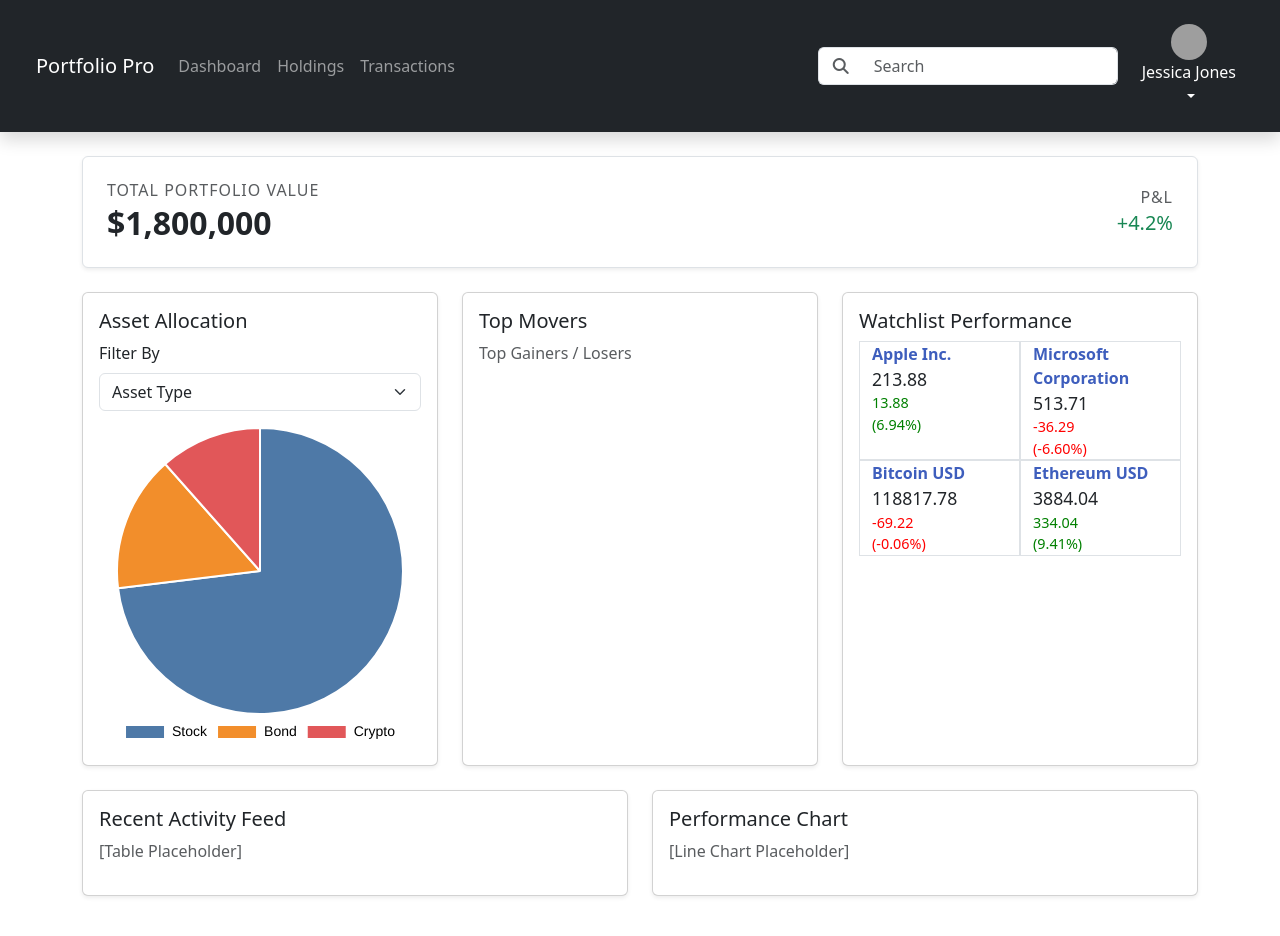
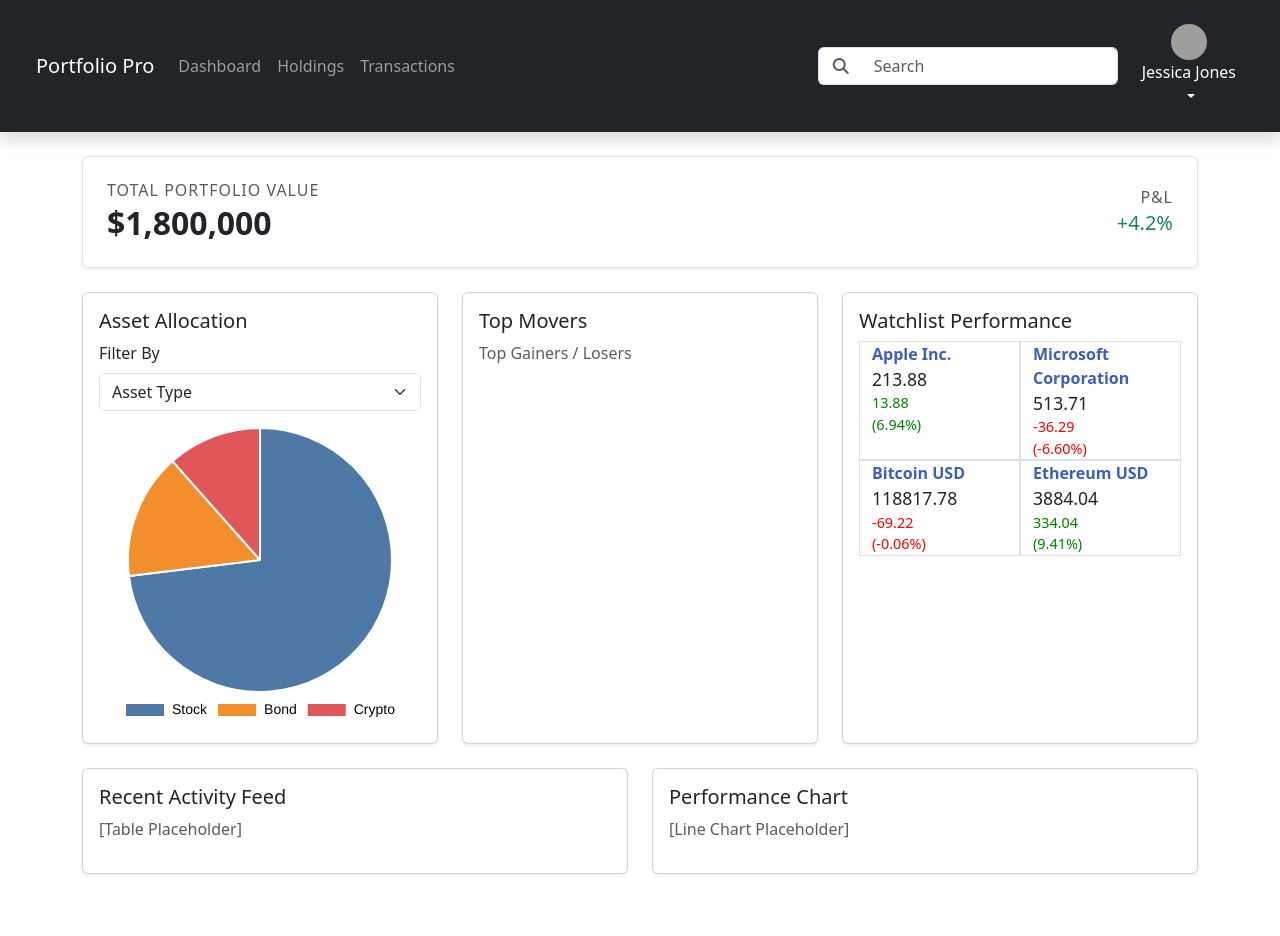
Before and after one commit to angelstephanie/HK-Portfolio-Management-System, a React (Create React App) app in the folder frontend/: page /dashboard in a window 1280 px wide. Shown: the top 936 px of the page. Built offline with nearby package versions, Linux system fonts and the light colour scheme; grey boxes are pictures that could not be loaded.

Commit message:
Created CSS file for styling pie chart.

```diff
--- a/frontend/src/components/portfolioPieChart.js
+++ b/frontend/src/components/portfolioPieChart.js
@@ -2,6 +2,7 @@ import React, { useEffect, useState } from 'react';
 import { Form, Spinner } from 'react-bootstrap';
 import { Pie } from 'react-chartjs-2';
 import 'chart.js/auto';
+import '../styles/portfolioPieChart.css';
 
 const FILTER_OPTIONS = [
     { value: 'assetType', label: 'Asset Type' },
@@ -95,6 +96,7 @@ function PortfolioPieChart() {
                 </div>
             ) : (
                 <Pie
+                    className="pie-chart-container"
                     data={chartData}
                     options={{
                         plugins: {
@@ -141,7 +143,6 @@ function PortfolioPieChart() {
                             }
                         }
                     }}
-                    style={{ maxHeight: 350 }}
                 />
             )}
         </>
--- /dev/null
+++ b/frontend/src/styles/portfolioPieChart.css
@@ -0,0 +1,3 @@
+.pie-chart-container {
+  max-height: 300px;
+}
```
